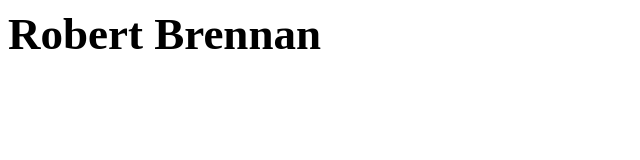
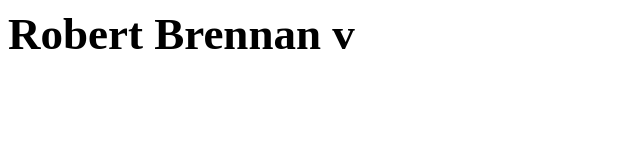
Before and after one commit to Mikebrennan9530/dataconsulting.github.io, a plain HTML site: page index.html in a window 1280 px wide. Shown: the full height of the page, 0-640 px from the left. Drawn offline with Linux system fonts and the light colour scheme.

Commit message:
Update index.html

```diff
--- a/index.html
+++ b/index.html
@@ -12,7 +12,7 @@
 
 <body>
 
-<h1> Robert Brennan  </h1>
+<h1> Robert Brennan v </h1>
 
 
 </body>
```
